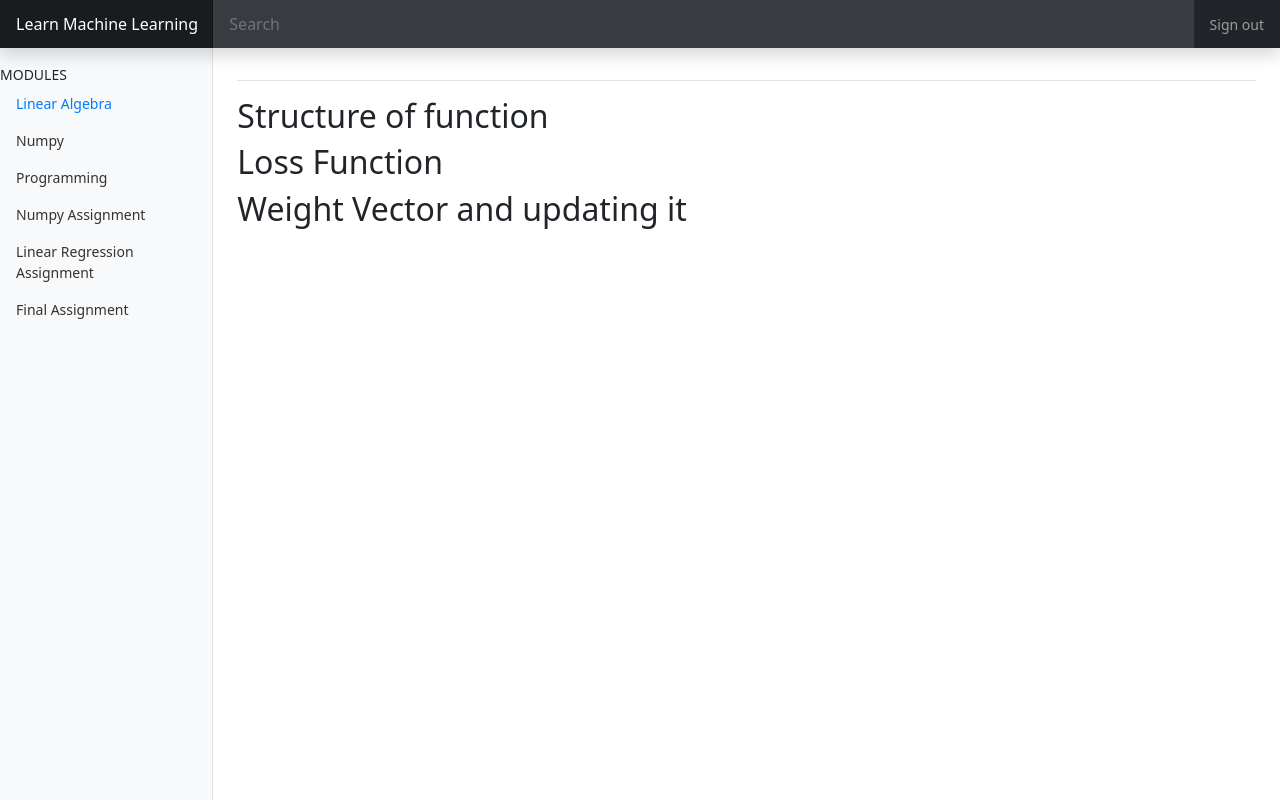
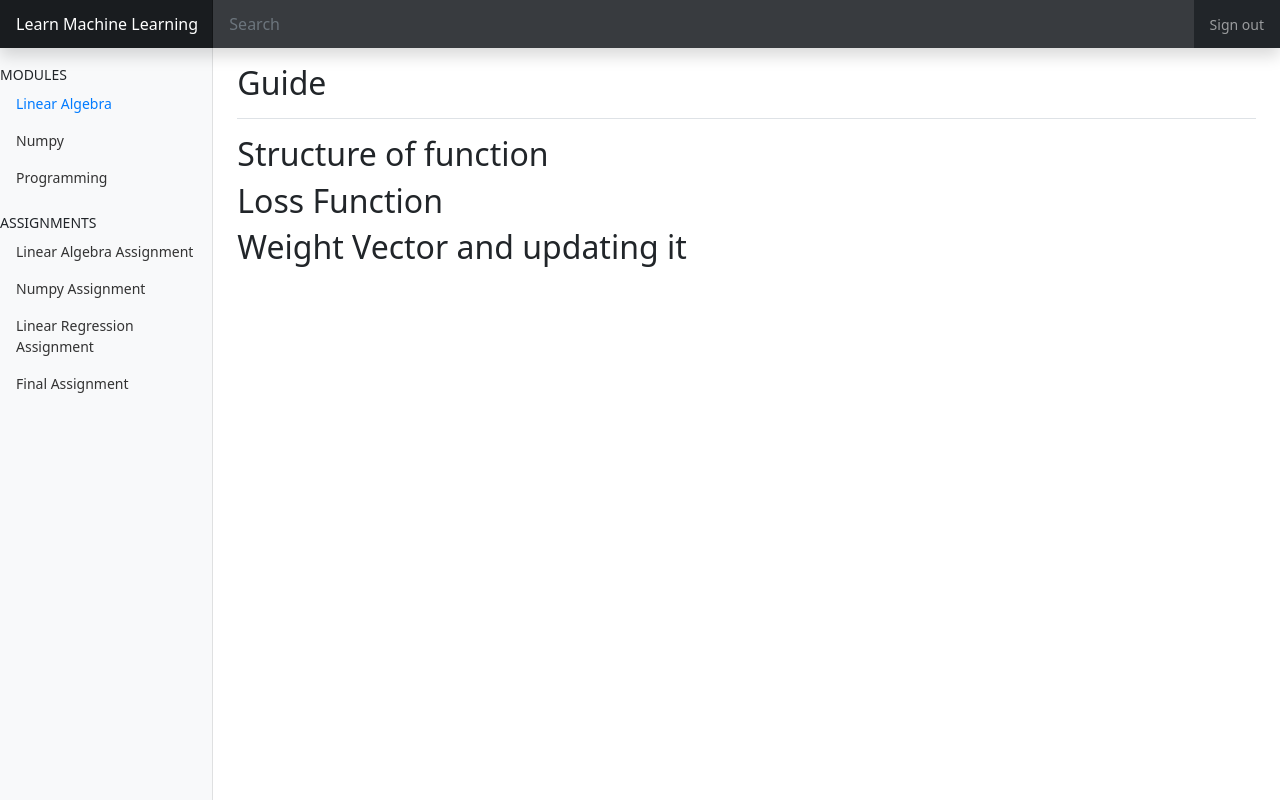
Before and after one commit to HermanIshengoma/learn-machinelearning, a Flask app: template templates/hello.html in a window 1280 px wide. Run offline with Flask 2, Linux system fonts and the light colour scheme; the template is opened without the code that fills it, so the values that code supplies are empty; parts of the project's set-up code (start-up, migrations or seed data) failed here and were passed over; some libraries are stand-ins or nearby versions.

Commit message:
side bar

```diff
--- a/templates/Lin_assignment.html
+++ b/templates/Lin_assignment.html
@@ -143,20 +143,20 @@
             </a>
           </li>
           <li class="nav-item">
-            <a class="nav-link" href="linear_assignment">
+            <a class="nav-link" href="numpy_assignment">
               <span data-feather="shopping-cart"></span>
               Numpy Assignment
             </a>
           </li>
           <li class="nav-item">
-            <a class="nav-link" href="linear_assignment">
+            <a class="nav-link" href="linear_regression_assignment">
               <span data-feather="shopping-cart"></span>
               Linear Regression Assignment
             </a>
           </li>
 
           <li class="nav-item">
-            <a class="nav-link" href="linear_assignment">
+            <a class="nav-link" href="final_assignment">
               <span data-feather="shopping-cart"></span>
               Final Assignment
             </a>
--- a/templates/hello.html
+++ b/templates/hello.html
@@ -102,25 +102,41 @@
               Programming
             </a>
           </li>
+
+          <p></p>
+          <li class="nav-item">
+            <span data-feather="home"></span>
+            ASSIGNMENTS
+          </li>
+
           <li class="nav-item">
             <a class="nav-link" href="linear_assignment">
+              <span data-feather="shopping-cart"></span>
+              Linear Algebra Assignment
+            </a>
+          </li>
+
+          <li class="nav-item">
+            <a class="nav-link" href="numpy_assignment">
               <span data-feather="shopping-cart"></span>
               Numpy Assignment
             </a>
           </li>
+
           <li class="nav-item">
-            <a class="nav-link" href="linear_assignment">
+            <a class="nav-link" href="linear_regression_assignment">
               <span data-feather="shopping-cart"></span>
               Linear Regression Assignment
             </a>
           </li>
 
           <li class="nav-item">
-            <a class="nav-link" href="linear_assignment">
+            <a class="nav-link" href="final_assignment">
               <span data-feather="shopping-cart"></span>
               Final Assignment
             </a>
           </li>
+
 
         </ul>
       </div>
@@ -128,8 +144,9 @@
     <main class="col-md-9 ms-sm-auto col-lg-10 px-md-4">
       <div class="d-flex justify-content-between flex-wrap flex-md-nowrap align-items-center pt-3 pb-2 mb-3 border-bottom">
 
-    <h1 class="h2"></h1>
+    <h1 class="h2">Guide</h1>
     </div>
+
 
     <h2>Structure of function</h2>
     <h2>Loss Function</h2>
--- a/templates/main.html
+++ b/templates/main.html
@@ -142,20 +142,20 @@
             </a>
           </li>
           <li class="nav-item">
-            <a class="nav-link" href="linear_assignment">
+            <a class="nav-link" href="numpy_assignment">
               <span data-feather="shopping-cart"></span>
               Numpy Assignment
             </a>
           </li>
           <li class="nav-item">
-            <a class="nav-link" href="linear_assignment">
+            <a class="nav-link" href="linear_regression_assignment">
               <span data-feather="shopping-cart"></span>
               Linear Regression Assignment
             </a>
           </li>
 
           <li class="nav-item">
-            <a class="nav-link" href="linear_assignment">
+            <a class="nav-link" href="final_assignment">
               <span data-feather="shopping-cart"></span>
               Final Assignment
             </a>
--- a/templates/programming.html
+++ b/templates/programming.html
@@ -126,20 +126,20 @@
             </a>
           </li>
           <li class="nav-item">
-            <a class="nav-link" href="linear_assignment">
+            <a class="nav-link" href="numpy_assignment">
               <span data-feather="shopping-cart"></span>
               Numpy Assignment
             </a>
           </li>
           <li class="nav-item">
-            <a class="nav-link" href="linear_assignment">
+            <a class="nav-link" href="linear_regression_assignment">
               <span data-feather="shopping-cart"></span>
               Linear Regression Assignment
             </a>
           </li>
 
           <li class="nav-item">
-            <a class="nav-link" href="linear_assignment">
+            <a class="nav-link" href="final_assignment">
               <span data-feather="shopping-cart"></span>
               Final Assignment
             </a>
```
Also changed, not shown: templates/numpy.html (+5 -4 lines).
